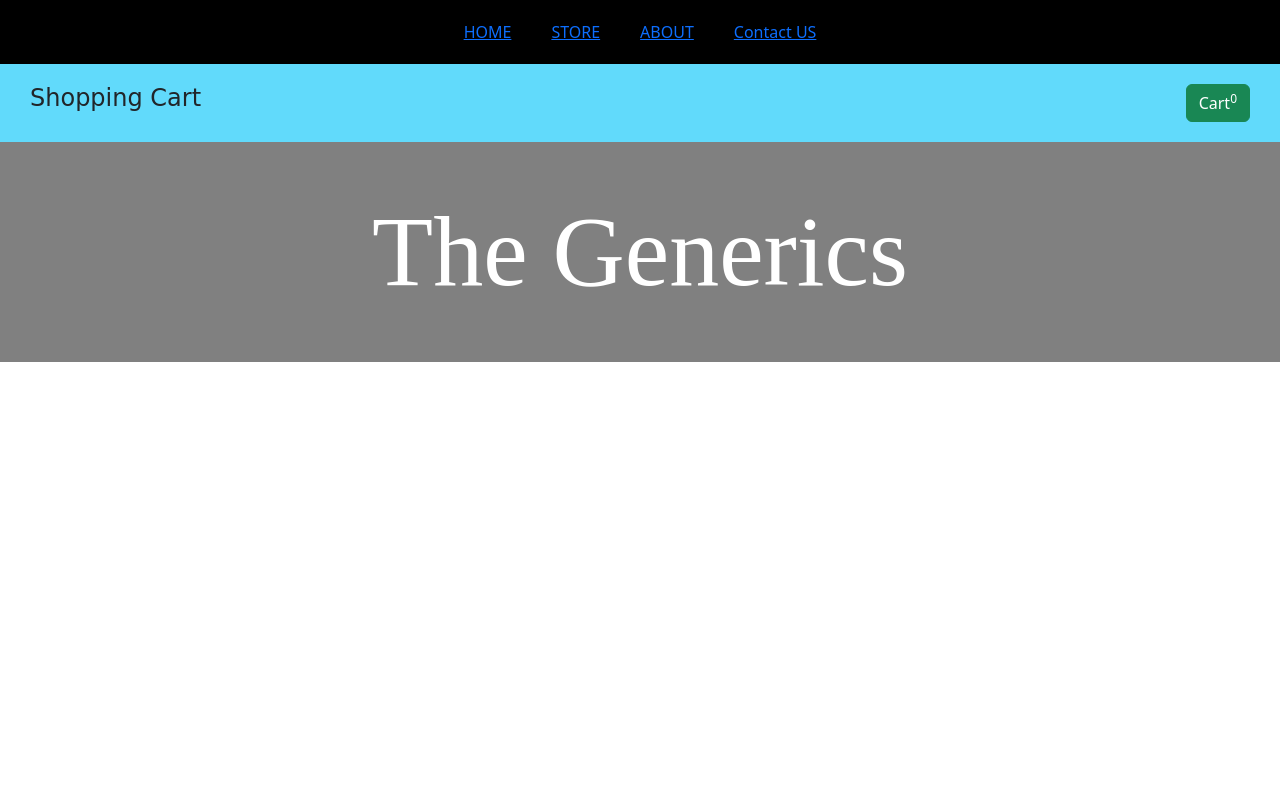
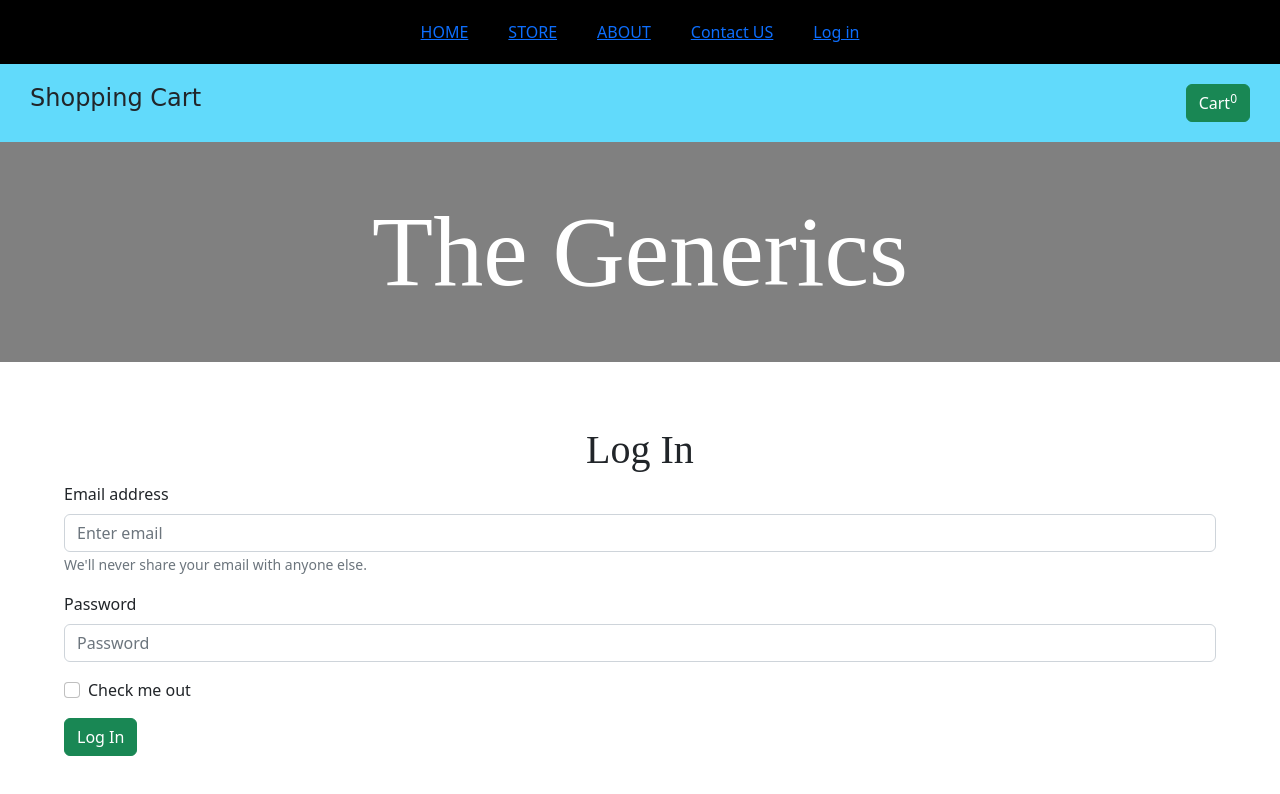
Before and after one commit to Durgesh-Mehar/building-a-ecommerce-website, a React (Create React App) app: page /login in a window 1280 px wide. Shown: the top 794 px of the page. Built offline with nearby package versions, Linux system fonts and the light colour scheme.

Commit message:
Adding Login to Ecommerce

```diff
--- a/src/App.js
+++ b/src/App.js
@@ -8,6 +8,7 @@
 import { Routes, Route } from "react-router-dom";
 import ContactUs from "./components/pages/ContectUs";
 import ProductDetails from "./components/pages/ProductDetails";
+import LogIn from "./components/pages/Login";
 
 
 
@@ -31,8 +32,8 @@
         <Route path="store" element={showCart ? <CartList /> : <Store />} />
         <Route path="about" element={<About />} />
         <Route path="contact" element={<ContactUs/>}/>
+        <Route path="login" element={<LogIn/>}/>
         <Route path="/product/:id" element={<ProductDetails/>} />
-
 
       </Routes>
 
--- a/src/components/Header.js
+++ b/src/components/Header.js
@@ -16,6 +16,7 @@
       <div style={{margin:'20px'}}><Link to="/store">STORE</Link></div>
       <div style={{margin:'20px'}}><Link to="/about" onClick={() => props.handleShow(false)}>ABOUT</Link></div>
       <div style={{margin:'20px'}}><Link to="/contact">Contact US</Link></div>
+      <div style={{margin:'20px'}}><Link to="/login">Log in</Link></div>
       </Nav>
        </div>
     <div className="flex shopping-cart ">
--- /dev/null
+++ b/src/components/pages/Login.js
@@ -0,0 +1,84 @@
+import React, { useContext, useRef } from 'react'
+import Button from 'react-bootstrap/Button';
+import Form from 'react-bootstrap/Form';
+import { useNavigate } from 'react-router-dom';
+import AuthContext from '../store/AuthContext';
+
+
+
+function LogIn() {
+    const authCtx = useContext(AuthContext)
+    const history = useNavigate()
+    const emailInputref = useRef()
+    const passwordInputref = useRef()
+
+    const submitHandler = (e)=>{
+        e.preventDefault()
+        const enteredEmail = emailInputref.current.value
+        const enteredpassword = passwordInputref.current.value
+        //console.log(enteredEmail,enteredpassword)
+
+        fetch('https://identitytoolkit.googleapis.com/v1/accounts:signInWithPassword?key=AIzaSyAfGAKFdojtj4kWCisZyOkt_QkwVjcElIc',{
+            method:'POST',
+            body:JSON.stringify({
+                email:enteredEmail,
+                password:enteredpassword,
+                returnSecureToken:true
+            }),
+            headers:{
+                'Content-Type': 'application/json'
+            }
+        }).then((res)=>{
+            if(res.ok){
+                return res.json()
+            }else{
+                res.json().then((data)=>{//this also return a promise
+                    let errormessage = 'authenication Failed'
+                    // if(data&&data.error&&data.error.message){
+                    //     errormessage = data.error.message
+
+                    // }
+                    throw new Error(errormessage)
+                })
+            }
+        }).then((data)=>{
+            authCtx.Login(data.idToken)
+            localStorage.setItem('token',data.idToken)
+            console.log(data.idToken)
+
+
+            localStorage.setItem('token',data.idToken)
+            history('/store')
+        }).catch((err)=>{
+            alert(err.message)
+        })
+
+    }
+  return (
+    <div style={{margin:'5%'}}>
+    <h1 style={{textAlign:'center',fontFamily:'MV Boli'}}>Log In</h1>
+      <Form onSubmit={submitHandler}>
+      <Form.Group className="mb-3" controlId="formBasicEmail">
+        <Form.Label>Email address</Form.Label>
+        <Form.Control type="email" placeholder="Enter email"  ref={emailInputref}/>
+        <Form.Text className="text-muted">
+          We'll never share your email with anyone else.
+        </Form.Text>
+      </Form.Group>
+
+      <Form.Group className="mb-3" controlId="formBasicPassword">
+        <Form.Label>Password</Form.Label>
+        <Form.Control type="password" placeholder="Password" ref={passwordInputref}/>
+      </Form.Group>
+      <Form.Group className="mb-3" controlId="formBasicCheckbox">
+        <Form.Check type="checkbox" label="Check me out" />
+      </Form.Group>
+      <Button variant="success" type="submit">
+        Log In
+      </Button>
+    </Form>
+    </div>
+  )
+}
+
+export default LogIn;
--- /dev/null
+++ b/src/components/store/AuthContext.js
@@ -0,0 +1,43 @@
+import React, { useState } from "react";
+
+const AuthContext = React.createContext({
+  token: "",
+  isLoggedIn: false,
+  Login: (token) => {},
+  Logout: () => {},
+});
+
+export const AuthContextProvider = (props) => {
+  const initialToken = localStorage.getItem("token");
+
+  const [token, settoken] = useState(initialToken);
+
+  const userIsLoggedIn = !!token; //if token is empty string then it return false else return true
+
+  //making functions for updating each state
+
+  const loginHandler = (token) => {
+    settoken(token);
+    localStorage.setItem("token", token);
+  };
+
+  const logoutHandler = () => {
+    settoken(null);
+    localStorage.removeItem("token");
+  };
+
+  const contextValue = {
+    token: token,
+    isLoggedIn: userIsLoggedIn,
+    Login: loginHandler,
+    Logout: logoutHandler,
+  };
+
+  return (
+    <AuthContext.Provider value={contextValue}>
+      {props.children}
+    </AuthContext.Provider>
+  );
+};
+
+export default AuthContext;
```
